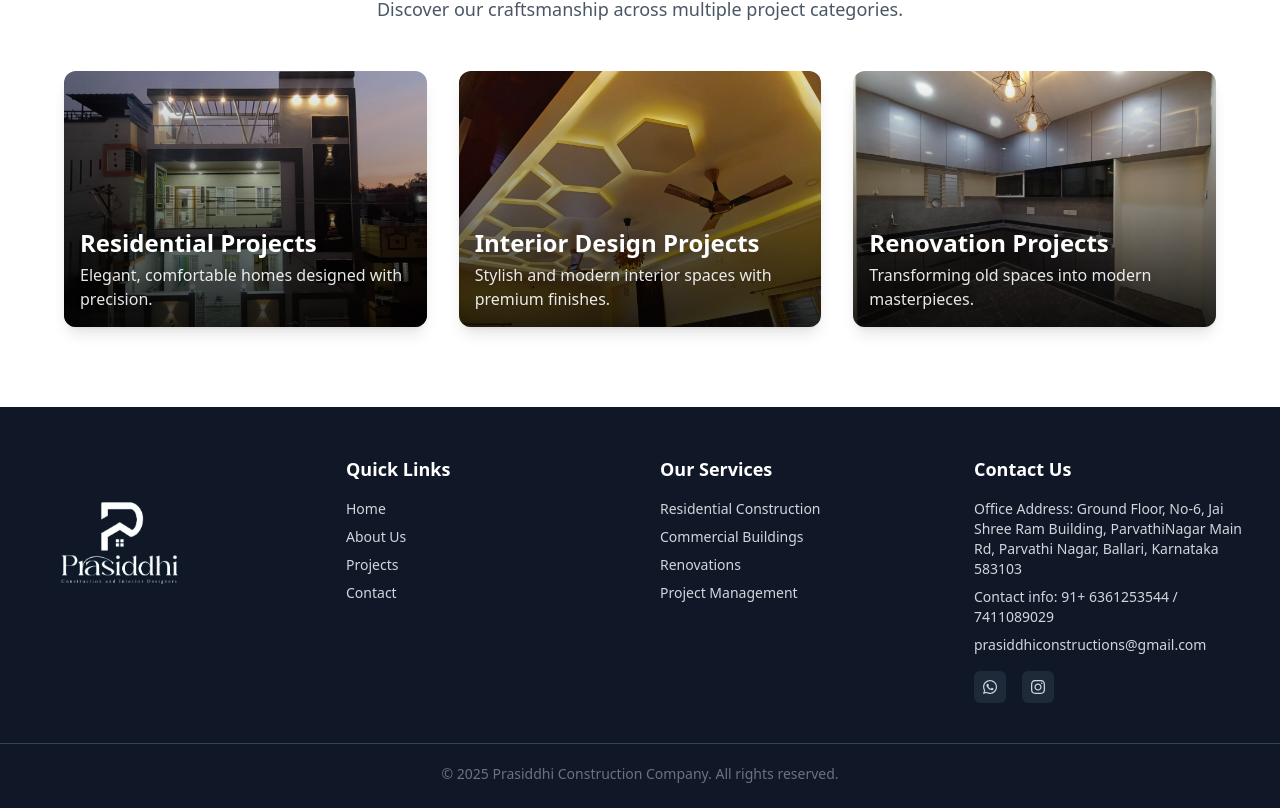
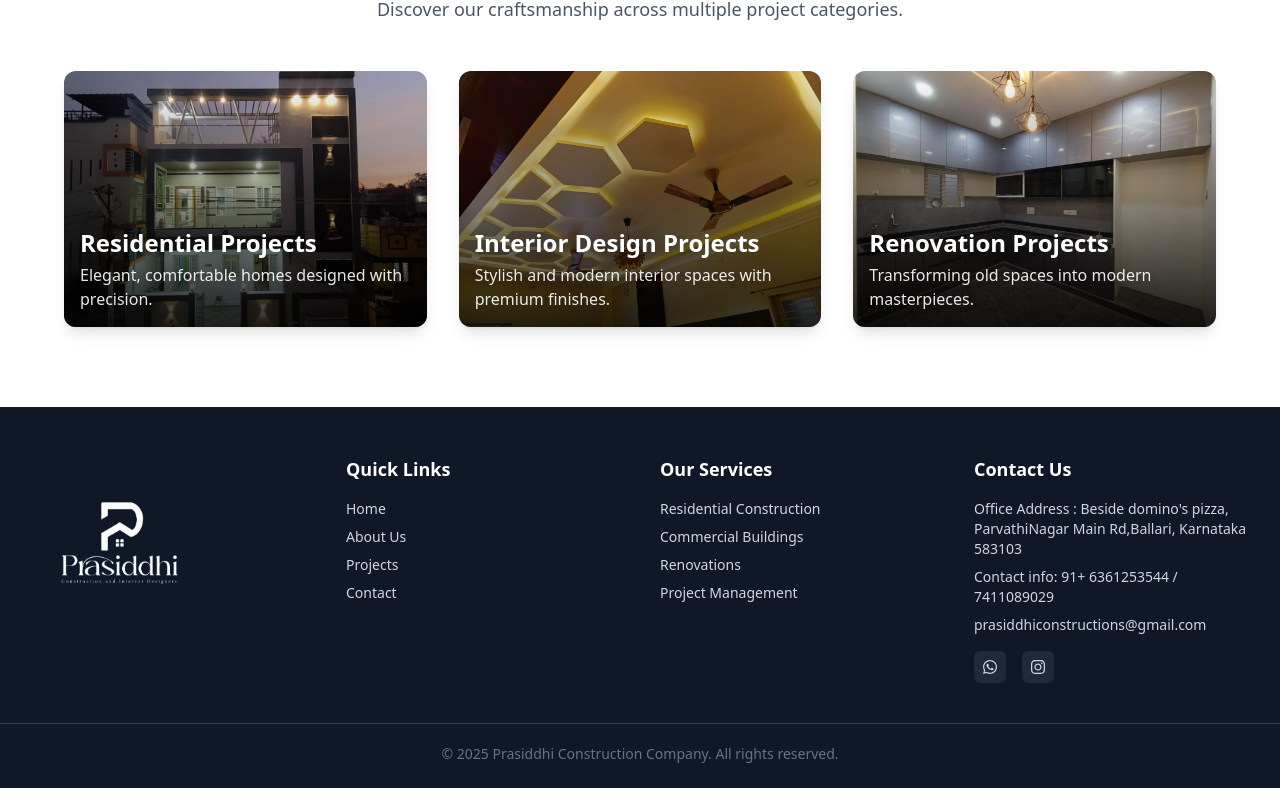
Before and after one commit to yathi03/PrasiddhiConstruction_Portfolio, a React (Vite) app: page / in a window 1280 px wide. Shown: the part 2559-3367 px from the top of the page. Built offline with nearby package versions, Linux system fonts and the light colour scheme.

Commit message:
Updated Contact details

```diff
--- a/src/components/ContactOverlay.jsx
+++ b/src/components/ContactOverlay.jsx
@@ -50,7 +50,8 @@ export default function ContactOverlay({ open, setOpen }) {
                 Address
               </h3>
               <p className="text-gray-300 leading-relaxed">
-                Ground Floor, No-6,Jai Shree Ram Building, ParvathiNagar Main Rd, Parvathi Nagar, Ballari, Karnataka 583103<br />
+                Beside domino's pizza,
+              ParvathiNagar Main Rd,Ballari, Karnataka 583103<br />
               </p>
             </div>
           </div>
@@ -64,7 +65,7 @@ export default function ContactOverlay({ open, setOpen }) {
               loading="lazy"
               allowFullScreen
               referrerPolicy="no-referrer-when-downgrade"
-              src="https://www.google.com/maps/embed?pb=!1m18!1m12!1m3!1d240.694920796545!2d76.92355251462835!3d15.151822707962568!2m3!1f0!2f0!3f0!3m2!1i1024!2i768!4f13.1!3m3!1m2!1s0x3bb7117caa4b6069%3A0xee4f6a9cdcddde19!2sDomino&#39;s%20Pizza%20Bellari!5e0!3m2!1sen!2sin!4v1764952490770!5m2!1sen!2sin"/>
+              src="https://www.google.com/maps/embed?pb=!1m17!1m12!1m3!1d3851.120327571969!2d76.92084287511699!3d15.151735085402548!2m3!1f0!2f0!3f0!3m2!1i1024!2i768!4f13.1!3m2!1m1!2zMTXCsDA5JzA2LjMiTiA3NsKwNTUnMjQuMyJF!5e0!3m2!1sen!2sin!4v1765461957335!5m2!1sen!2sin"/>
           </div>
 
         </div>
--- a/src/components/Footer.jsx
+++ b/src/components/Footer.jsx
@@ -43,8 +43,8 @@ export default function Footer() {
           </h3>
           <ul className="space-y-2 text-sm font-inter">
             <li>
-              Office Address: Ground Floor, No-6, Jai Shree Ram Building,
-              ParvathiNagar Main Rd, Parvathi Nagar, Ballari, Karnataka 583103
+              Office Address : Beside domino's pizza,
+              ParvathiNagar Main Rd,Ballari, Karnataka 583103
             </li>
             <li>Contact info: 91+ 6361253544 / 7411089029</li>
             <li>prasiddhiconstructions@gmail.com</li>
```
